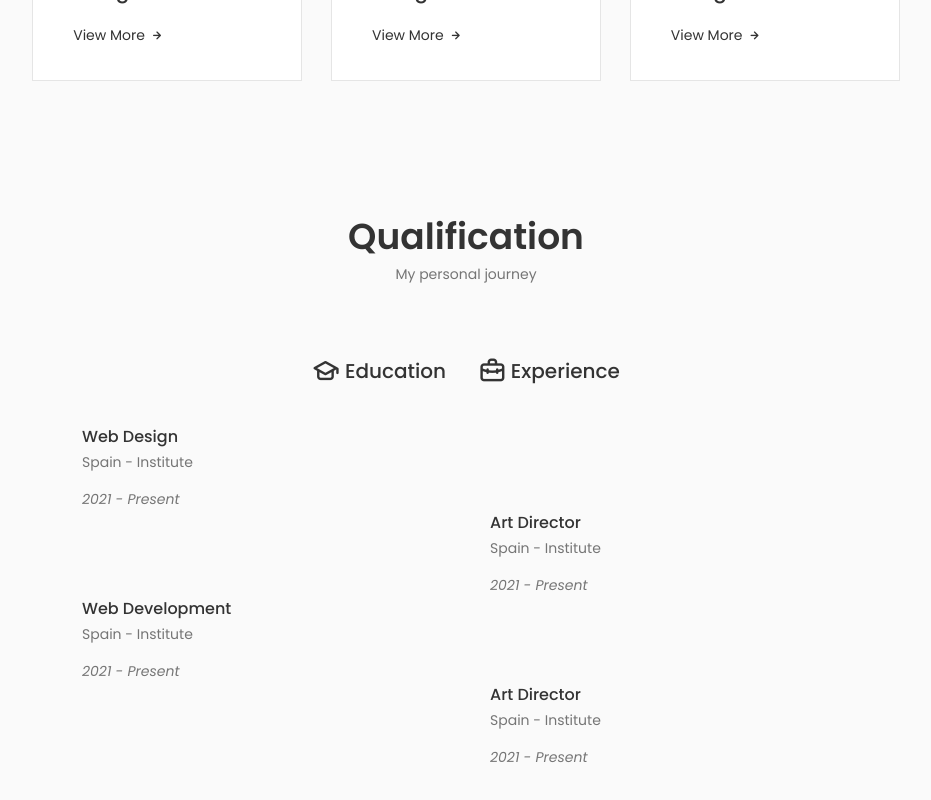
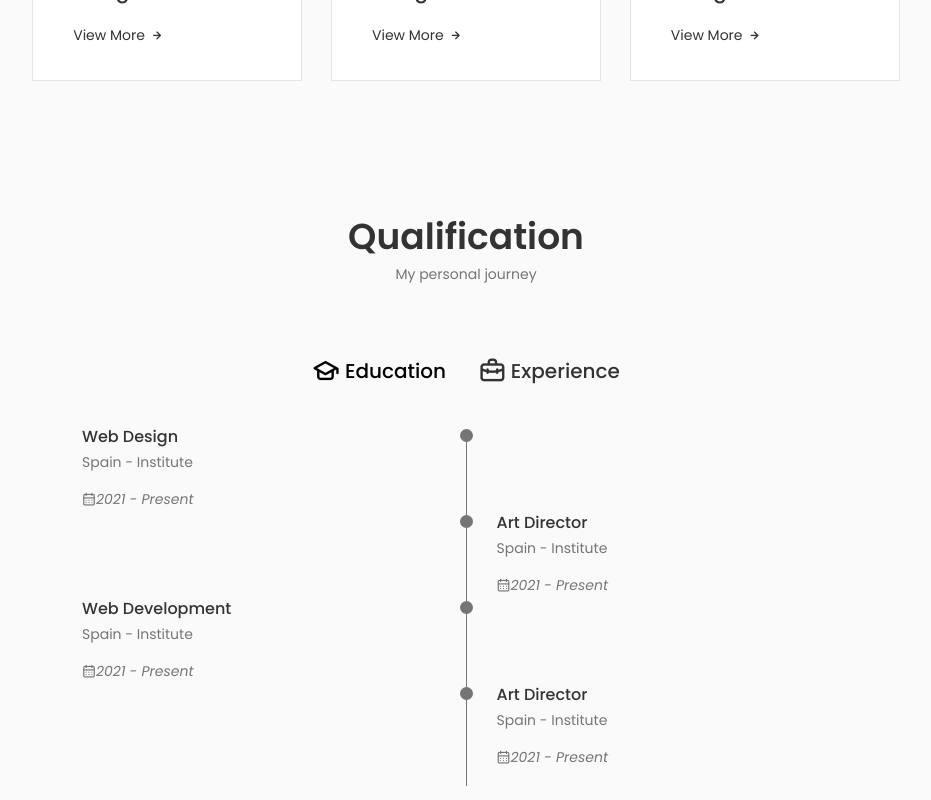
Before and after one commit to ImeshaDilshani/site-p, a React (Create React App) app: page / in a window 1280 px wide. Shown: the part 2260-3060 px from the top of the page, without its empty margins (174-1105 px from the left). Built offline with nearby package versions, Linux system fonts and the light colour scheme.

Commit message:
qualification updated

```diff
--- a/src/components/qualification/Qualification.jsx
+++ b/src/components/qualification/Qualification.jsx
@@ -1,7 +1,12 @@
-import React from 'react'
+import React, { useState } from 'react'
 import './qualification.css'
 
 const Qualification = () => {
+    const [toggleState, setToggleState] = useState(1);
+    const toggleTab = (index) => {
+        setToggleState(index);
+    }
+
   return (
     <section className='qualification section'>
         <h2 className="section__title">Qualification</h2>
@@ -9,11 +14,11 @@ const Qualification = () => {
 
         <div className="qualification__container container">
             <div className="qualification__tabs">
-                <div className="qualification__button button--flex">
+                <div className={toggleState === 1 ? "qualification__button qualification__active button--flex": "qualification__button button--flex"} onClick = {() => toggleTab(1)}>
                     <i className="uil uil-graduation-cap qualification__icon"></i> {""}Education
                 </div>
 
-                <div className="qualification__button button--flex">
+                <div className={toggleState === 2 ? "qualification__button qualification__active button--flex": "qualification__button button--flex"} onClick = {() => toggleTab(2)}>
                     <i className="uil uil-briefcase-alt qualification__icon"></i> {""}Experience
                 </div>
 
@@ -21,13 +26,13 @@ const Qualification = () => {
 
             <div className="qualification__sections">
 
-                <div className="qualification__content qualification__content-active">
+                <div className={toggleState === 1 ? "qualification__content qualification__content-active" : "qualification__content"}>
                     <div className="qualification__data">
                         <div>
                            <h3 className="qualification__title">Web Design</h3>
                            <span className="qualification__subtitle"> Spain - Institute</span>
                             <div className="qualification__calender">
-                               <i className="uil uil-calender-alt">2021 - Present</i>
+                               <i className="uil uil-calendar-alt">2021 - Present</i>
                             </div>
                         </div>
 
@@ -50,7 +55,7 @@ const Qualification = () => {
                            <h3 className="qualification__title">Art Director</h3>
                            <span className="qualification__subtitle"> Spain - Institute</span>
                             <div className="qualification__calender">
-                               <i className="uil uil-calender-alt">2021 - Present</i>
+                               <i className="uil uil-calendar-alt">2021 - Present</i>
                             </div>
                         </div>
 
@@ -63,7 +68,7 @@ const Qualification = () => {
                            <h3 className="qualification__title">Web Development</h3>
                            <span className="qualification__subtitle"> Spain - Institute</span>
                             <div className="qualification__calender">
-                               <i className="uil uil-calender-alt">2021 - Present</i>
+                               <i className="uil uil-calendar-alt">2021 - Present</i>
                             </div>
                         </div>
 
@@ -86,7 +91,7 @@ const Qualification = () => {
                            <h3 className="qualification__title">Art Director</h3>
                            <span className="qualification__subtitle"> Spain - Institute</span>
                             <div className="qualification__calender">
-                               <i className="uil uil-calender-alt">2021 - Present</i>
+                               <i className="uil uil-calendar-alt">2021 - Present</i>
                             </div>
                         </div>
 
@@ -97,13 +102,13 @@ const Qualification = () => {
 
                 </div>
 
-                <div className="qualification__content">
+                <div className={toggleState === 2 ? "qualification__content qualification__content-active" : "qualification__content"}>
                     <div className="qualification__data">
                         <div>
                            <h3 className="qualification__title">Web Design</h3>
                            <span className="qualification__subtitle"> Spain - Institute</span>
                             <div className="qualification__calender">
-                               <i className="uil uil-calender-alt">2021 - Present</i>
+                               <i className="uil uil-calendar-alt">2021 - Present</i>
                             </div>
                         </div>
 
@@ -126,7 +131,7 @@ const Qualification = () => {
                            <h3 className="qualification__title">Art Director</h3>
                            <span className="qualification__subtitle"> Spain - Institute</span>
                             <div className="qualification__calender">
-                               <i className="uil uil-calender-alt">2021 - Present</i>
+                               <i className="uil uil-calendar-alt">2021 - Present</i>
                             </div>
                         </div>
 
@@ -139,7 +144,7 @@ const Qualification = () => {
                            <h3 className="qualification__title">Web Development</h3>
                            <span className="qualification__subtitle"> Spain - Institute</span>
                             <div className="qualification__calender">
-                               <i className="uil uil-calender-alt">2021 - Present</i>
+                               <i className="uil uil-calendar-alt">2021 - Present</i>
                             </div>
                         </div>
 
--- a/src/components/qualification/qualification.css
+++ b/src/components/qualification/qualification.css
@@ -64,3 +64,19 @@
 .qualification__calender{
     font-size: var(--small-font-size);
 }
+
+.qualification__rounder{
+    display: inline-block;
+    width: 13px;
+    height: 13px;
+    background-color: var(--text-color);
+    border-radius: 50%;
+}
+
+.qualification__line{
+    display: block;
+    width: 1px;
+    height: 100%;
+    background-color: var(--text-color);
+    transform: translate(6px, -7px);
+}
```
